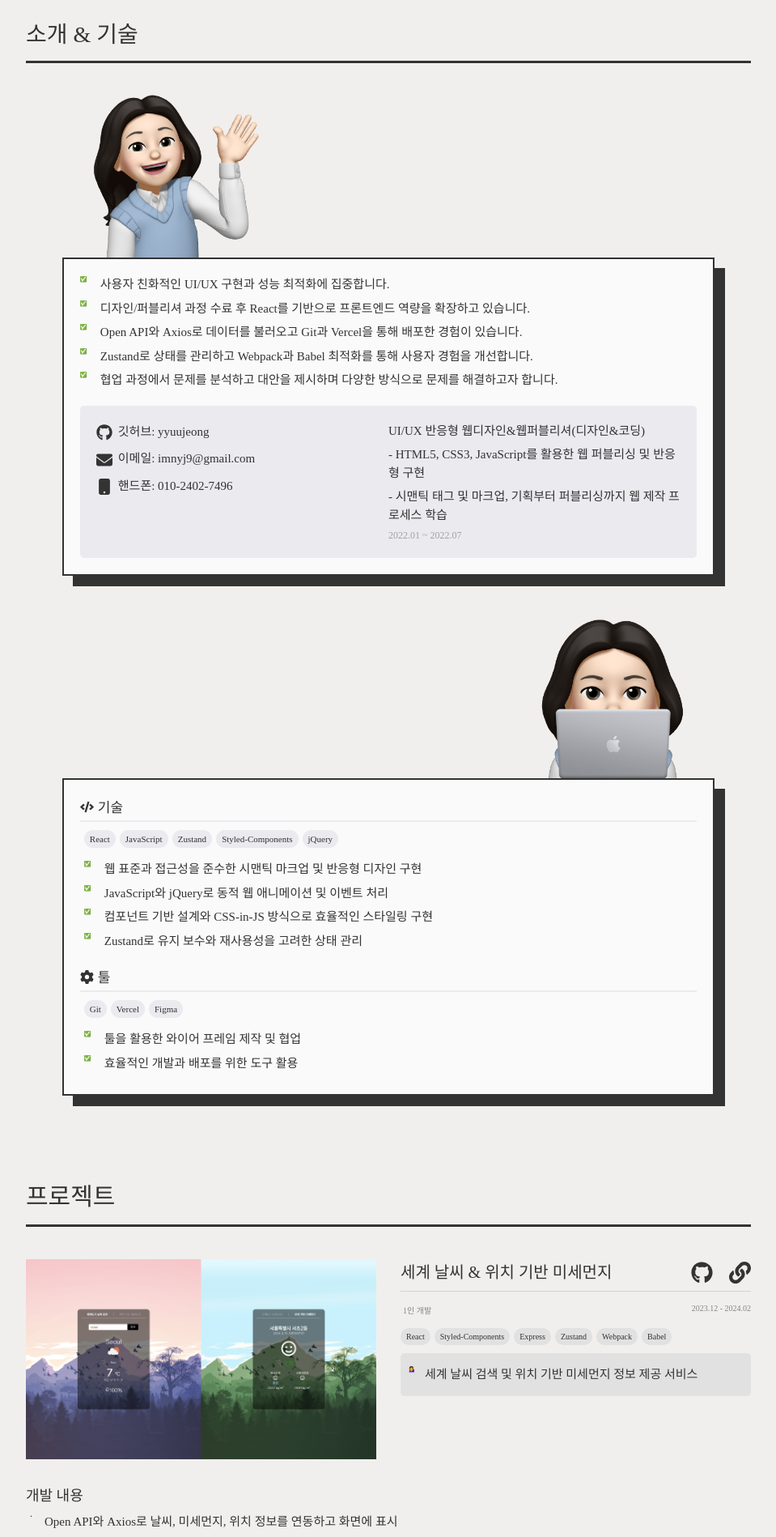
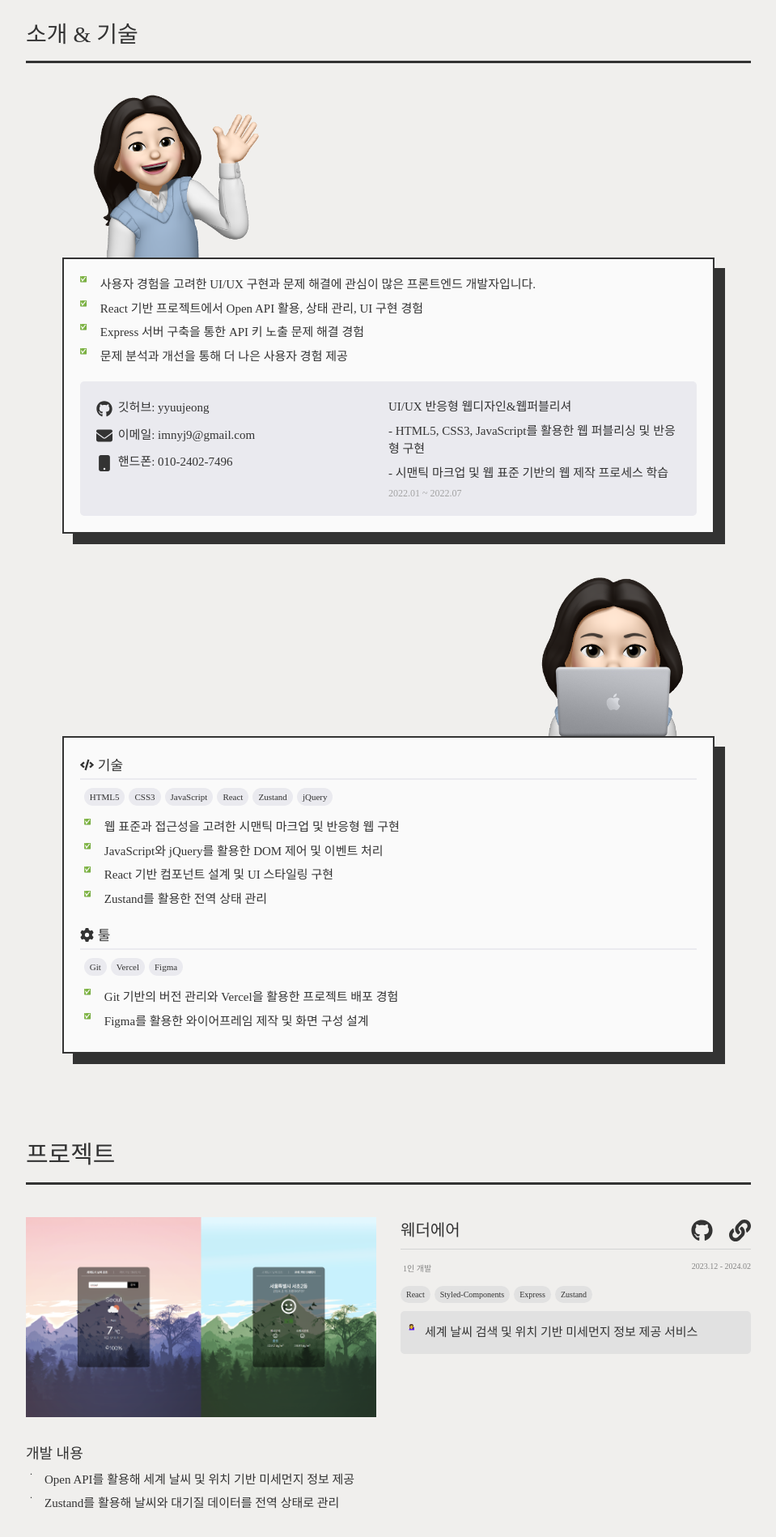
Before and after one commit to yyuujeong/my-portfolio, a React (Create React App) app: page / in a window 1280 px wide. Shown: the part 880-2778 px from the top of the page at 81% size, without its empty margins (160-1119 px from the left). Built offline with nearby package versions, Linux system fonts and the light colour scheme; a web font is replaced by a local one.

Commit message:
modified contents

```diff
--- a/src/components/AboutSkill.js
+++ b/src/components/AboutSkill.js
@@ -19,18 +19,16 @@ const AboutSkill = () => {
         <div className={styles.about_wrapper}>
           <ul className={styles.profile_sentence}>
             <li>
-            사용자 친화적인 UI/UX 구현과 성능 최적화에 집중합니다.
+            사용자 경험을 고려한 UI/UX 구현과 문제 해결에 관심이 많은 프론트엔드 개발자입니다.
             </li>
             <li>
-            디자인/퍼블리셔 과정 수료 후 React를 기반으로 프론트엔드 역량을 확장하고 있습니다.
+            React 기반 프로젝트에서 Open API 활용, 상태 관리, UI 구현 경험
             </li>
             <li>
-            Open API와 Axios로 데이터를 불러오고 Git과 Vercel을 통해 배포한 경험이 있습니다.
+            Express 서버 구축을 통한 API 키 노출 문제 해결 경험
             </li>
             <li>
-            Zustand로 상태를 관리하고 Webpack과 Babel 최적화를 통해 사용자 경험을 개선합니다.
-            </li>
-            <li>협업 과정에서 문제를 분석하고 대안을 제시하며 다양한 방식으로 문제를 해결하고자 합니다.
+            문제 분석과 개선을 통해 더 나은 사용자 경험 제공
             </li>
           </ul>
           <div className={styles.profile_text}>
@@ -49,13 +47,13 @@ const AboutSkill = () => {
             </ul>
             <ul className={styles.profile_details}>
               <li className={styles.details_right}>
-                UI/UX 반응형 웹디자인&웹퍼블리셔{"("}디자인&코딩{")"}
+                UI/UX 반응형 웹디자인&웹퍼블리셔
               </li>
               <li className={styles.details_right}>
               - HTML5, CSS3, JavaScript를 활용한 웹 퍼블리싱 및 반응형 구현
               </li>
               <li className={styles.details_right}>
-              - 시맨틱 태그 및 마크업, 기획부터 퍼블리싱까지 웹 제작 프로세스 학습
+              - 시맨틱 마크업 및 웹 표준 기반의 웹 제작 프로세스 학습
               </li>
               <li className={styles.date}>2022.01 ~ 2022.07</li>
             </ul>
--- a/src/components/Intro.js
+++ b/src/components/Intro.js
@@ -12,10 +12,10 @@ const Intro = () => {
         <Web width="100%" height="100vh" className={styles.svg} />
         <ul className={styles.intro_title}>
           <li className={styles.intro_title_line}>
-            <strong>사용자 경험과</strong>
+            <strong>사용자 경험을</strong>
           </li>
           <li className={styles.intro_title_line}>
-            <strong>성장에 진심인 개발자</strong>
+            <strong>고민하는 개발자</strong>
           </li>
           <li className={styles.intro_title_line}>
             <p>나유정입니다.</p>
--- a/src/datastorage/basic.js
+++ b/src/datastorage/basic.js
@@ -7,22 +7,23 @@ import work5 from "../images/project-oldchannel.jpg";
 export const skillTools = [
   {
     skills: [
+      "HTML5",
+      "CSS3",
+      "JavaScript",
       "React",
-      "JavaScript",
       "Zustand",
-      "Styled-Components",
       "jQuery",
     ],
     tools: ["Git", "Vercel", "Figma"],
     skilldescs: [
-      "웹 표준과 접근성을 준수한 시맨틱 마크업 및 반응형 디자인 구현",
-      "JavaScript와 jQuery로 동적 웹 애니메이션 및 이벤트 처리",
-      "컴포넌트 기반 설계와 CSS-in-JS 방식으로 효율적인 스타일링 구현",
-      "Zustand로 유지 보수와 재사용성을 고려한 상태 관리",
+      "웹 표준과 접근성을 고려한 시맨틱 마크업 및 반응형 웹 구현",
+      "JavaScript와 jQuery를 활용한 DOM 제어 및 이벤트 처리",
+      "React 기반 컴포넌트 설계 및 UI 스타일링 구현",
+      "Zustand를 활용한 전역 상태 관리",
     ],
     tooldescs: [
-      "툴을 활용한 와이어 프레임 제작 및 협업",
-      "효율적인 개발과 배포를 위한 도구 활용",
+      "Git 기반의 버전 관리와 Vercel을 활용한 프로젝트 배포 경험",
+      "Figma를 활용한 와이어프레임 제작 및 화면 구성 설계",
     ],
   },
 ];
@@ -40,23 +41,22 @@ export const groupAList = [
       "Styled-Components",
       "Express",
       "Zustand",
-      "Webpack",
-      "Babel",
     ],
     category: "1인 개발",
-    title: "세계 날씨 & 위치 기반 미세먼지",
+    title: "웨더에어",
     infos: [
       "세계 날씨 검색 및 위치 기반 미세먼지 정보 제공 서비스",
     ],
     descs: [
-      "Open API와 Axios로 날씨, 미세먼지, 위치 정보를 연동하고 화면에 표시",
-      "Zustand로 상태를 관리하고 Webpack과 Babel 최적화를 통해 페이지 로딩 시간 3.4초 단축",
+      "Open API를 활용해 세계 날씨 및 위치 기반 미세먼지 정보 제공",
+      "Zustand를 활용해 날씨와 대기질 데이터를 전역 상태로 관리",
     ],
     troubles: [
-      "API 키 보호를 위해 .env를 설정했으나 여전히 키가 노출되는 문제 발생",
+      "API 키가 클라이언트에 포함되어 브라우저 개발자 도구에서 노출되는 문제 발생",
     ],
     solves: [
-      "Express 서버를 적용해 API 요청을 처리하도록 리팩토링하여 클라이언트가 서버를 통해 요청하도록 구현",
+      "Express 서버를 구축하여 API 요청을 서버에서 처리하도록 구조 개선",
+      "API 키를 서버 환경 변수로 관리하여 클라이언트 노출 문제 해결",
     ],
   },
   {
@@ -69,17 +69,18 @@ export const groupAList = [
     tags: ["HTML5", "CSS3", "JavaScript"],
     category: "2인 개발",
     title: "키핑박스",
-    infos: ["짐 보관 예약 서비스"],
+    infos: ["짐 보관 예약 플로우 및 요금 계산 기능을 구현한 시뮬레이션 프로젝트"],
     descs: [
-      "담당 부분: 메인, 예약 페이지 UI/UX 설계 및 구현",
-      "오늘 날짜 이전 선택 불가 기능과 사이즈/날짜별 요금 자동 계산 기능 구현",
-      "JavaScript를 활용한 폼 유효성 검사 및 경고 창 적용으로 잘못된 입력 방지"
+      "메인·예약 페이지 UI/UX 설계 및 구현 담당",
+      "과거 날짜 선택 제한 및 사이즈·날짜별 요금 계산 기능 구현",
+      "입력값 유효성 검사를 통해 사용자 오류를 줄이고 직관적으로 안내"
     ],
     troubles: [
-      "HTML include 방식으로 구현된 공통 컴포넌트에서 보안 취약성과 성능 저하 문제 발생",
+      "공통 UI 수정 시 여러 파일을 함께 변경해야 하는 유지보수 문제 발생",
     ],
     solves: [
-      "공통 컴포넌트를 ES6 모듈로 리팩토링하여 코드 재사용성을 높이고 성능과 보안을 강화"
+      "공통 UI 요소를 별도 JavaScript 파일로 분리하여 재사용 가능한 구조로 개선",
+      "중복 코드를 제거하고 유지보수 효율 향상",
     ],
   },
 ];
```
Also changed, not shown: 1 other file (tests, documents, lock files or other folders).
